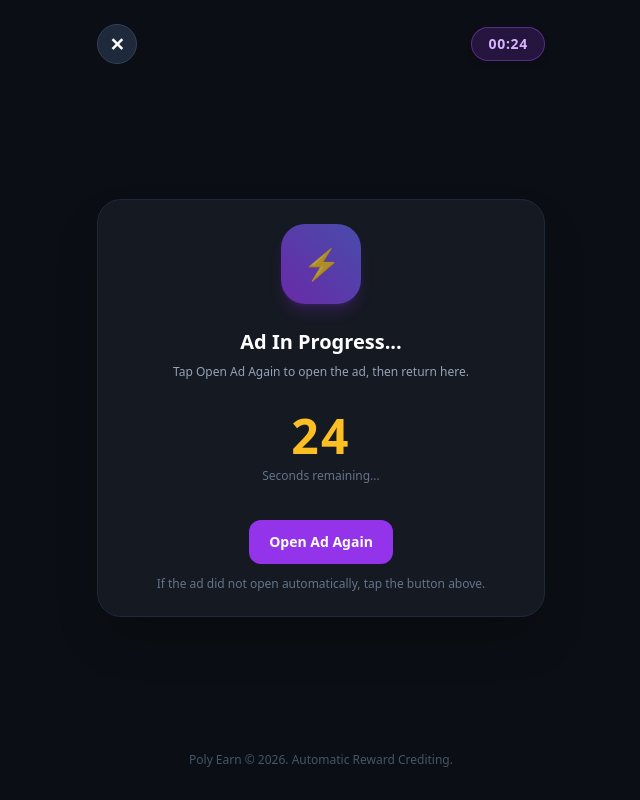
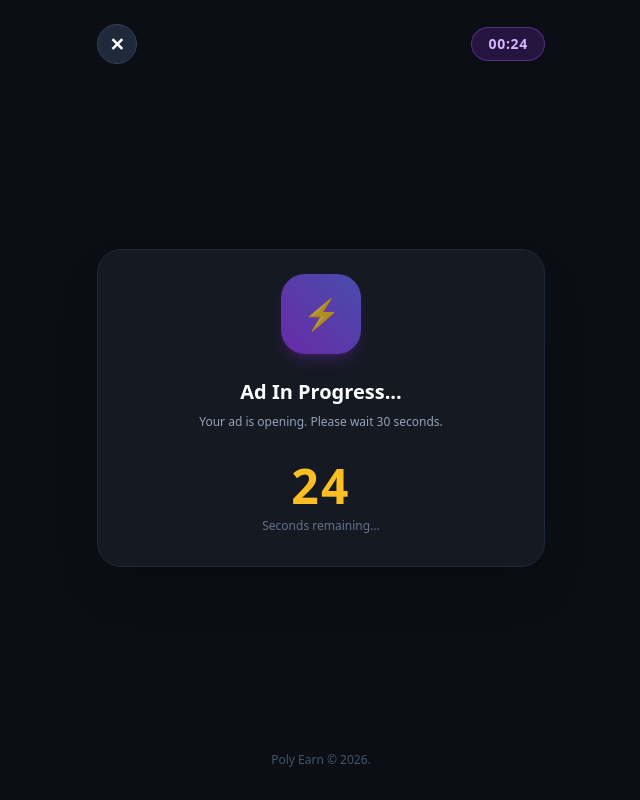
Before and after one commit to wizzidiamondblog-sketch/poly-earn, a Flask app: template templates/watch_ad.html in a window 1280 px wide. Shown: the whole page, without its empty margins (319-959 px from the left). Run offline with Flask 3, Linux system fonts and the light colour scheme; the template is opened without the code that fills it, so the values that code supplies are empty; some libraries are stand-ins or nearby versions.

Commit message:
Update watch_ad.html

```diff
--- a/templates/watch_ad.html
+++ b/templates/watch_ad.html
@@ -17,8 +17,8 @@
       ✕
     </a>
 
-    <span class="text-sm font-black tracking-wider bg-purple-600/20 border border-purple-500/40 text-purple-300 px-4 py-1.5 rounded-full backdrop-blur shadow-md"
-          id="countdown-badge">
+    <span id="countdown-badge"
+          class="text-sm font-black tracking-wider bg-purple-600/20 border border-purple-500/40 text-purple-300 px-4 py-1.5 rounded-full backdrop-blur shadow-md">
       00:30
     </span>
   </div>
@@ -26,8 +26,7 @@
   <!-- Main Card -->
   <div class="max-w-md w-full mx-auto bg-[#151922] border border-slate-800 rounded-3xl p-6 text-center space-y-6 shadow-2xl my-auto">
 
-    <div id="icon-box"
-         class="w-20 h-20 bg-gradient-to-tr from-purple-600 to-indigo-500 rounded-3xl flex items-center justify-center mx-auto text-white text-3xl shadow-lg shadow-purple-600/30 animate-pulse">
+    <div class="w-20 h-20 bg-gradient-to-tr from-purple-600 to-indigo-500 rounded-3xl flex items-center justify-center mx-auto text-white text-3xl shadow-lg shadow-purple-600/30 animate-pulse">
       ⚡
     </div>
 
@@ -37,15 +36,14 @@
       </h2>
 
       <p id="status-text" class="text-xs text-slate-400">
-        Your ad link is opening. Please wait 30 seconds.
-        Your +3 Poly Points will be credited after the timer.
+        Your ad is opening. Please wait 30 seconds.
       </p>
     </div>
 
     <!-- Countdown -->
     <div id="timer-box" class="py-2">
-      <div class="text-5xl font-black text-amber-400 tracking-wider"
-           id="countdown">
+      <div id="countdown"
+           class="text-5xl font-black text-amber-400 tracking-wider">
         30
       </div>
 
@@ -59,35 +57,21 @@
       <div class="inline-block w-8 h-8 border-4 border-emerald-500 border-t-transparent rounded-full animate-spin"></div>
 
       <p class="text-sm font-bold text-emerald-400">
-        Crediting +3 Poly Points to your account...
+        Processing your reward...
       </p>
     </div>
 
-    <!-- Claim Form -->
+    <!-- Existing Claim Form -->
     <form id="auto-claim-form"
           action="/claim-reward"
           method="POST"
           class="hidden">
     </form>
 
-    <!-- Open Ad Link -->
-    <div id="reopen-box" class="pt-1">
-      <a href="https://uplcm.com/4/12063392"
-         target="_blank"
-         rel="noopener noreferrer"
-         class="inline-block bg-purple-600 hover:bg-purple-700 text-white text-sm font-bold px-5 py-3 rounded-xl">
-        Open Ad Again
-      </a>
-
-      <p class="text-xs text-slate-500 mt-3">
-        If the ad did not open automatically, tap the button above.
-      </p>
-    </div>
-
   </div>
 
   <div class="max-w-md w-full mx-auto text-center text-xs text-slate-600 pb-2">
-    Poly Earn &copy; 2026. Automatic Reward Crediting.
+    Poly Earn &copy; 2026.
   </div>
 
   <script>
@@ -98,37 +82,32 @@
     const countdownEl = document.getElementById("countdown");
     const badge = document.getElementById("countdown-badge");
 
-    // Open the ad in a new tab when this page loads.
-    // Some mobile browsers may block automatic new tabs.
+    // Automatically attempt to open the Monetag link.
+    // Browser settings may block automatic pop-ups.
     window.addEventListener("load", function () {
-      const adWindow = window.open(AD_URL, "_blank");
-
-      if (!adWindow) {
-        document.getElementById("status-text").innerText =
-          "Tap Open Ad Again to open the ad, then return here.";
-      }
+      window.open(AD_URL, "_blank");
     });
 
+    // 30-second countdown
     const downloadTimer = setInterval(function () {
-      timeLeft--;
+      timeLeft = Math.max(timeLeft - 1, 0);
 
-      countdownEl.innerText = Math.max(timeLeft, 0);
+      countdownEl.innerText = timeLeft;
 
       const secs = timeLeft < 10 ? "0" + timeLeft : timeLeft;
       badge.innerText = "00:" + secs;
 
-      if (timeLeft <= 0) {
+      if (timeLeft === 0) {
         clearInterval(downloadTimer);
 
         document.getElementById("timer-box").classList.add("hidden");
-        document.getElementById("reopen-box").classList.add("hidden");
         document.getElementById("crediting-box").classList.remove("hidden");
 
         document.getElementById("status-heading").innerText =
-          "Crediting Points! 🎉";
+          "Processing Reward...";
 
         document.getElementById("status-text").innerText =
-          "Updating your balance...";
+          "Updating your points balance.";
 
         badge.classList.replace(
           "bg-purple-600/20",
```
